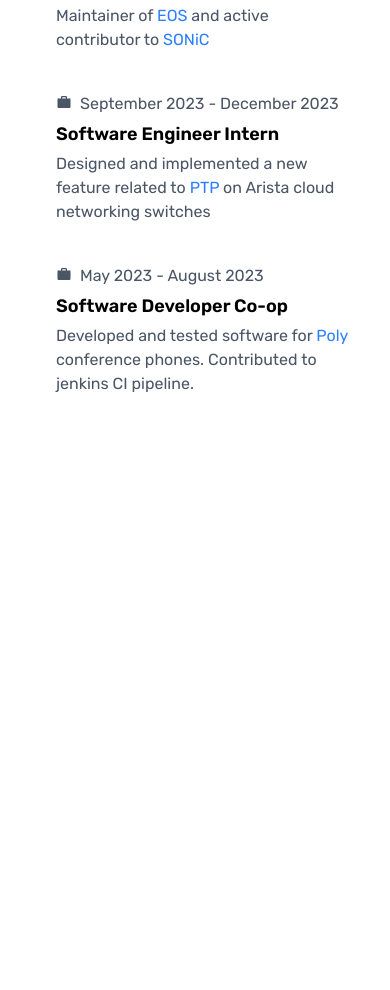
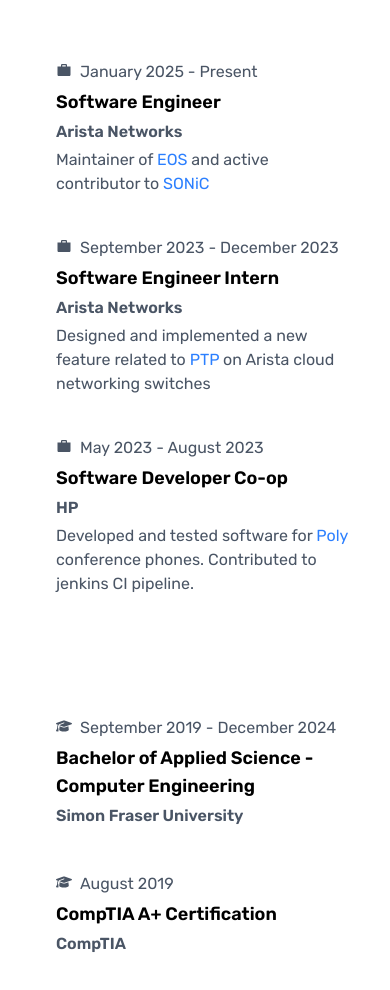
Before and after one commit to rgarofano/website, a React (Vite) app: page / in a window 390 px wide. Shown: the part 940-1930 px from the top of the page. Before the commit the page ends 1376 px from the top, so only its background shows below. Built offline with nearby package versions, Linux system fonts and the light colour scheme.

Commit message:
Add icons for education and fix z-index

```diff
--- a/src/App.tsx
+++ b/src/App.tsx
@@ -9,8 +9,9 @@
         <div>
             <Wave />
             <Sidebar />
-            <main className="m-0 sm:ml-20">
+            <main className="m-0 sm:ml-20 flex flex-col gap-10">
                 <Home />
+                <h2 className="text-3xl text-center font-bold">My Experience</h2>
                 <Experience />
                 <Contact />
             </main>
--- a/src/components/Experience.tsx
+++ b/src/components/Experience.tsx
@@ -1,17 +1,21 @@
 import Hyperlink from "./Hyperlink";
 import arista from "../assets/arista.jpeg";
 import hp from "../assets/hp.png";
+import sfu from "../assets/sfu.jpeg";
+import comptia from "../assets/comptia-aplus.png";
 import ExperienceCard from "./ExperienceCard";
 
 function Experience() {
   return (
-    <div className="flex flex-wrap justify-center">
+    <div className="flex flex-wrap justify-center gap-10">
       <section className="flex flex-col gap-10 w-150 p-10 rounded-2xl sm:shadow-gray-400 sm:shadow-lg">
         <ExperienceCard
           icon={arista}
           iconLink="https://www.arista.com"
           date="January 2025 - Present"
           title="Software Engineer"
+          type="work"
+          organization="Arista Networks"
         >
           Maintainer of{" "}
           <Hyperlink text="EOS" link="https://www.arista.com/en/products/eos" />{" "}
@@ -23,6 +27,8 @@
           iconLink="https://www.arista.com"
           date="September 2023 - December 2023"
           title="Software Engineer Intern"
+          type="work"
+          organization="Arista Networks"
         >
           Designed and implemented a new feature related to{" "}
           <Hyperlink
@@ -36,14 +42,34 @@
           iconLink="https://www.hp.com"
           date="May 2023 - August 2023"
           title="Software Developer Co-op"
+          type="work"
+          organization="HP"
         >
-          Developed and tested software for {" "}
+          Developed and tested software for{"  "}
           <Hyperlink
             text="Poly"
             link="https://www.hp.com/ca-en/poly/phones.html"
-          />
-          {" "} conference phones. Contributed to jenkins CI pipeline.
+          />{" "}
+          conference phones. Contributed to jenkins CI pipeline.
         </ExperienceCard>
+      </section>
+      <section className="flex flex-col gap-10 w-150 p-10 rounded-2xl sm:shadow-gray-400 sm:shadow-lg">
+        <ExperienceCard
+          icon={sfu}
+          iconLink="https://www.sfu.ca"
+          date="September 2019 - December 2024"
+          title="Bachelor of Applied Science - Computer Engineering"
+          type="education"
+          organization="Simon Fraser University"
+        ></ExperienceCard>
+        <ExperienceCard
+          icon={comptia}
+          iconLink="https://www.comptia.org/certifications/a"
+          date="August 2019"
+          title="CompTIA A+ Certification"
+          type="education"
+          organization="CompTIA"
+        ></ExperienceCard>
       </section>
     </div>
   );
--- a/src/components/ExperienceCard.tsx
+++ b/src/components/ExperienceCard.tsx
@@ -1,29 +1,39 @@
 import { ReactNode } from "react";
+import { FaGraduationCap } from "react-icons/fa6";
 import { IoMdBriefcase } from "react-icons/io";
 
 type ExperienceCardProps = {
-  children: ReactNode;
+  children?: ReactNode;
   icon: string;
   iconLink: string;
   date: string;
   title: string;
+  type: "work" | "education";
+  organization: string;
 };
 
 function ExperienceCard(props: ExperienceCardProps) {
-  const { icon, iconLink, date, title, children } = props;
+  const { icon, iconLink, date, title, type, children, organization } = props;
 
   return (
     <div className="flex items-center gap-4">
-      <a href={iconLink} target="_blank" className="flex-shrink-0">
+      <a href={iconLink} target="_blank" className="flex-shrink-0 hover:scale-105 transition-transform">
         <img src={icon} className="hidden sm:block size-20 rounded-full" />
       </a>
       <div className="flex flex-col gap-1">
         <span className="text-gray-600 flex items-center gap-2">
-          <IoMdBriefcase className="relative -top-0.5" />
+          {type == "work" ? (
+            <IoMdBriefcase className="relative -top-0.5" />
+          ) : (
+            <FaGraduationCap className="relative -top-0.5" />
+          )}
           <span>{date}</span>
         </span>
-        <div className="flex items-center gap-2">
-          <h3 className="text-lg font-semibold">{title}</h3>
+        <div className="flex flex-col justify-center gap-1">
+          <h3 className="text-lg font-semibold">
+            {title}
+          </h3>
+          <h4 className="text-gray-600 font-semibold block sm:hidden">{organization}</h4>
         </div>
         <p className="text-gray-600">{children}</p>
       </div>
--- a/src/components/Sidebar.tsx
+++ b/src/components/Sidebar.tsx
@@ -12,7 +12,7 @@
     const [showMenu, setShowMenu] = useState(false);
     return (
         <>
-            <aside className={`fixed ${showMenu ? "left-0" : "left-[-5rem] sm:left-0"} top-0 bg-cream shadow-md min-h-full p-2 z-10 flex flex-col justify-between items-center transition-all`}>
+            <aside className={`fixed ${showMenu ? "left-0" : "left-[-5rem] sm:left-0"} top-0 bg-cream shadow-md min-h-full p-2 z-30 flex flex-col justify-between items-center transition-all`}>
                 <a href="#home">
                     <img className="size-15" src={Logo} alt="logo" />
                 </a>
@@ -34,7 +34,7 @@
                 </footer>
             </aside>
             <div
-                className={`fixed ${ showMenu ? "top-20 left-15 bg-myred text-white" : "top-5 left-7 bg-white" } text-3xl p-2 shadow-md rounded-lg hover:cursor-pointer transition-all`}
+                className={`fixed ${ showMenu ? "top-20 left-15 bg-myred text-white" : "top-5 left-7 bg-white" } text-3xl p-2 shadow-md rounded-lg z-20 hover:cursor-pointer transition-all`}
                 onClick={() => setShowMenu((current) => !current)}
             >
                 {showMenu ? <IoClose className="relative left-[0.4rem]"/> : <RxHamburgerMenu />}
```
Also changed, not shown: src/assets/comptia-aplus.png (added), src/assets/sfu.jpeg (added).
